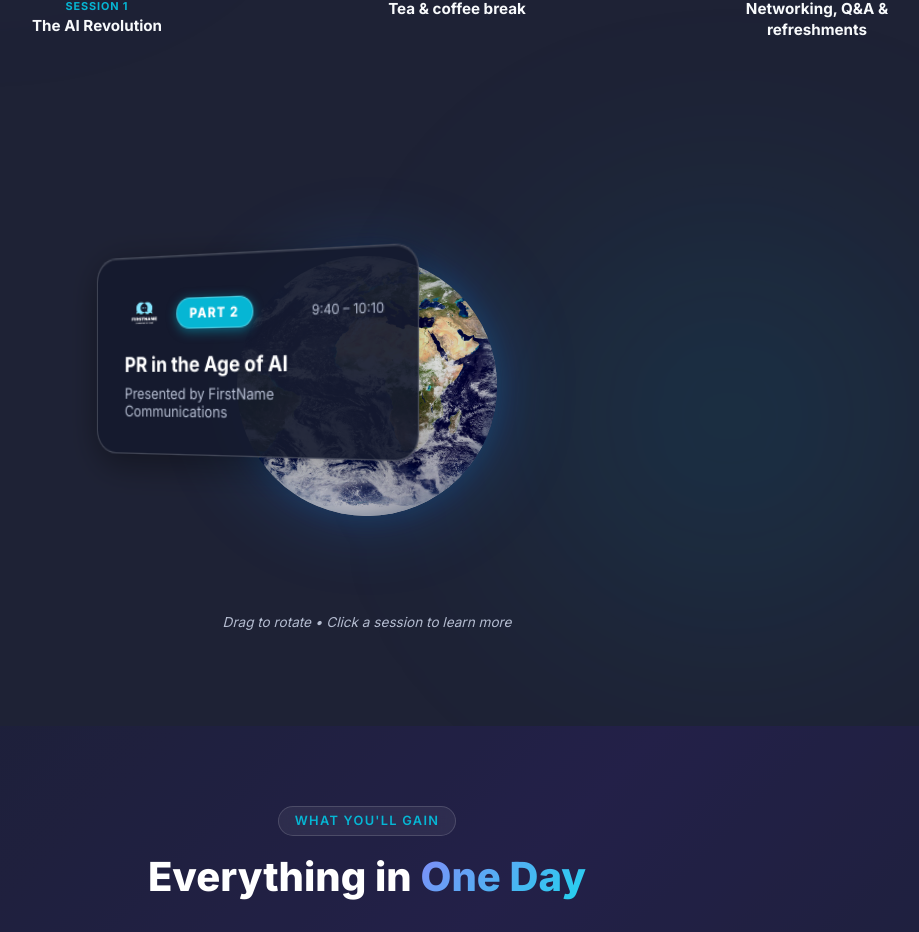
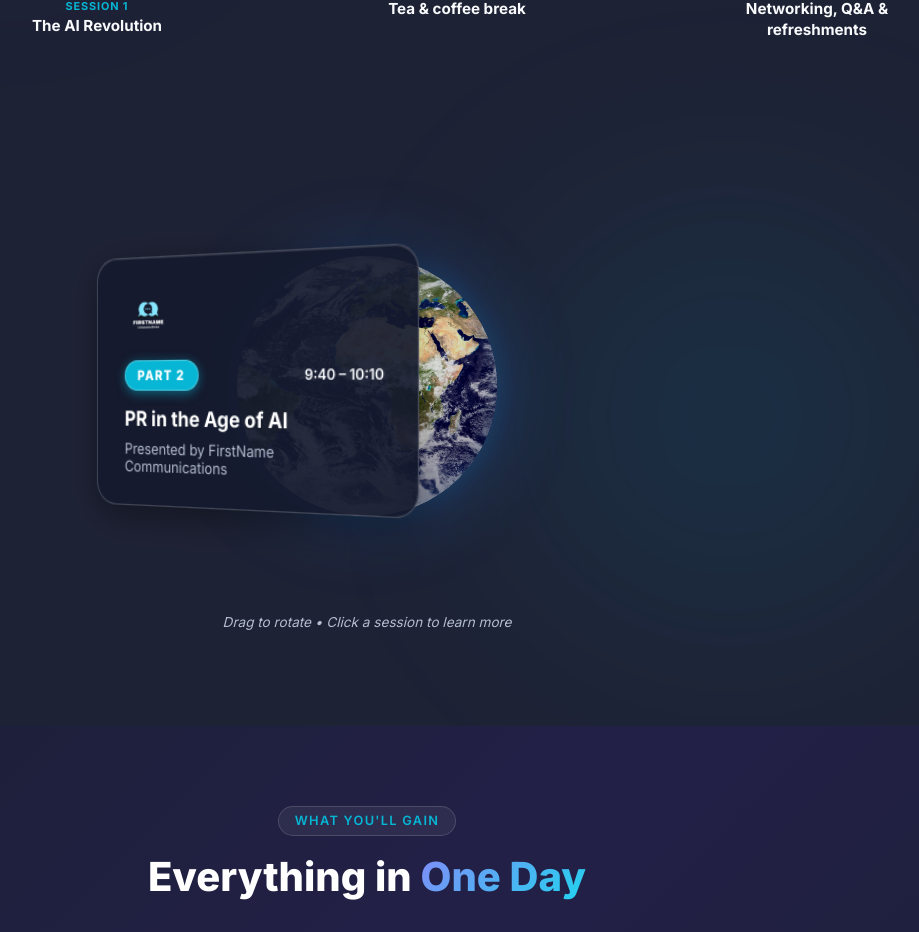
Before and after one commit to kevin21quirk/aibridgelivelabs, a Next.js app: page / in a window 1280 px wide. Shown: the part 1471-2403 px from the top of the page, without its empty margins (273-1192 px from the left). Built offline with nearby package versions, Linux system fonts and the light colour scheme; no server answers; the database is empty.

Commit message:
Cards orbit behind earth via per-card z-index; enlarge logos onto own row for clarity

```diff
--- a/src/components/HomeFeatures.tsx
+++ b/src/components/HomeFeatures.tsx
@@ -191,7 +191,7 @@ export default function HomeFeatures() {
             left: '50%',
             transform: 'translate(-50%, -50%)',
             pointerEvents: 'none',
-            zIndex: 0,
+            zIndex: 2,
             borderRadius: '50%',
             overflow: 'hidden',
             boxShadow: '0 0 80px rgba(30,144,255,0.25), 0 0 30px rgba(30,144,255,0.15)',
@@ -218,21 +218,11 @@ export default function HomeFeatures() {
             }} />
           </div>
 
-          {/* Rotating cards */}
-          <div style={{
-            position: 'absolute',
-            width: '300px',
-            height: '100%',
-            left: '50%',
-            top: 0,
-            marginLeft: '-150px',
-            transformStyle: 'preserve-3d',
-            transform: `rotateY(${rotation}deg)`,
-            transition: isDragging ? 'none' : undefined,
-            zIndex: 1,
-          }}>
+          {/* Orbiting cards — each a sibling of the earth so they layer behind/in front of it */}
           {sessions.map((session, i) => {
-              const angle = -(angleStep * i);
+            const angle = rotation - angleStep * i;
+            const depth = Math.cos((angle * Math.PI) / 180); // >0 front, <0 behind earth
+            const inFront = depth >= 0;
             return (
               <div
                 key={session.part}
@@ -245,6 +235,8 @@ export default function HomeFeatures() {
                   marginTop: '-110px',
                   transform: `rotateY(${angle}deg) translateZ(${radius}px)`,
                   backfaceVisibility: 'hidden',
+                  transition: isDragging ? 'none' : undefined,
+                  zIndex: inFront ? 3 : 1,
                 }}
               >
                 <Link
@@ -252,7 +244,7 @@ export default function HomeFeatures() {
                   onClick={(e) => { if (isDragging) e.preventDefault(); }}
                   style={{
                     display: 'block',
-                      padding: '1.75rem',
+                    padding: '1.6rem 1.75rem',
                     borderRadius: '1.25rem',
                     background: 'rgba(20, 25, 45, 0.92)',
                     border: '1px solid rgba(255,255,255,0.2)',
@@ -269,10 +261,13 @@ export default function HomeFeatures() {
                     e.currentTarget.style.boxShadow = '0 8px 32px rgba(0,0,0,0.4), inset 0 1px 0 rgba(255,255,255,0.1)';
                   }}
                 >
-                    <div style={{ display: 'flex', alignItems: 'center', gap: '0.75rem', marginBottom: '0.75rem' }}>
-                      <Image src={session.logo} alt={session.presenter} width={140} height={48} style={{ height: '40px', width: 'auto', maxWidth: '140px', objectFit: 'contain', filter: session.logoInvert ? 'invert(1) brightness(2)' : 'none' }} />
+                  {/* Logo on its own row for clarity */}
+                  <div style={{ display: 'flex', alignItems: 'center', minHeight: '48px', marginBottom: '0.85rem' }}>
+                    <Image src={session.logo} alt={session.presenter} width={200} height={64} style={{ height: '48px', width: 'auto', maxWidth: '200px', objectFit: 'contain', filter: session.logoInvert ? 'invert(1) brightness(2)' : 'none' }} />
+                  </div>
+                  <div style={{ display: 'flex', alignItems: 'center', gap: '0.75rem', marginBottom: '0.85rem' }}>
                     <span style={{ fontSize: '0.72rem', fontWeight: 800, textTransform: 'uppercase', letterSpacing: '0.1em', color: '#fff', background: session.color, padding: '0.3rem 0.75rem', borderRadius: '9999px', boxShadow: `0 2px 10px ${session.color}80`, border: '1px solid rgba(255,255,255,0.25)' }}>Part {session.part}</span>
-                      <span style={{ fontSize: '0.7rem', color: 'var(--text-muted)', marginLeft: 'auto' }}>{session.time}</span>
+                    <span style={{ fontSize: '0.75rem', fontWeight: 600, color: 'var(--text)', marginLeft: 'auto' }}>{session.time}</span>
                   </div>
                   <h3 style={{ fontSize: '1.1rem', fontWeight: 700, color: 'white', marginBottom: '0.35rem', lineHeight: 1.3 }}>{session.title}</h3>
                   <p style={{ fontSize: '0.8rem', color: 'var(--text-muted)' }}>Presented by {session.presenter}</p>
@@ -280,7 +275,6 @@ export default function HomeFeatures() {
               </div>
             );
           })}
-          </div>
         </div>
 
         {/* Drag hint */}
```
Lines whose indentation alone changed are shown as unchanged.
